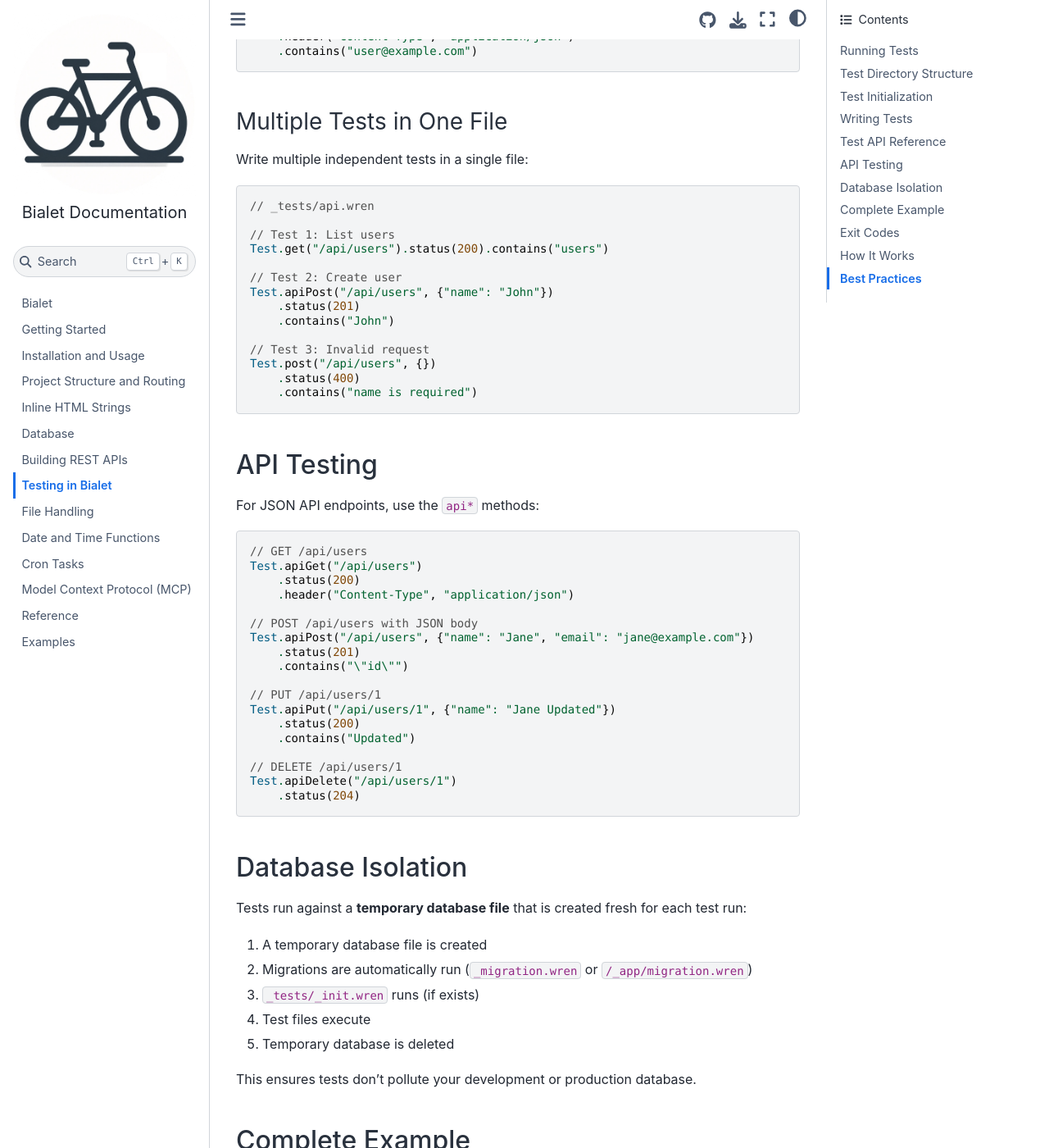
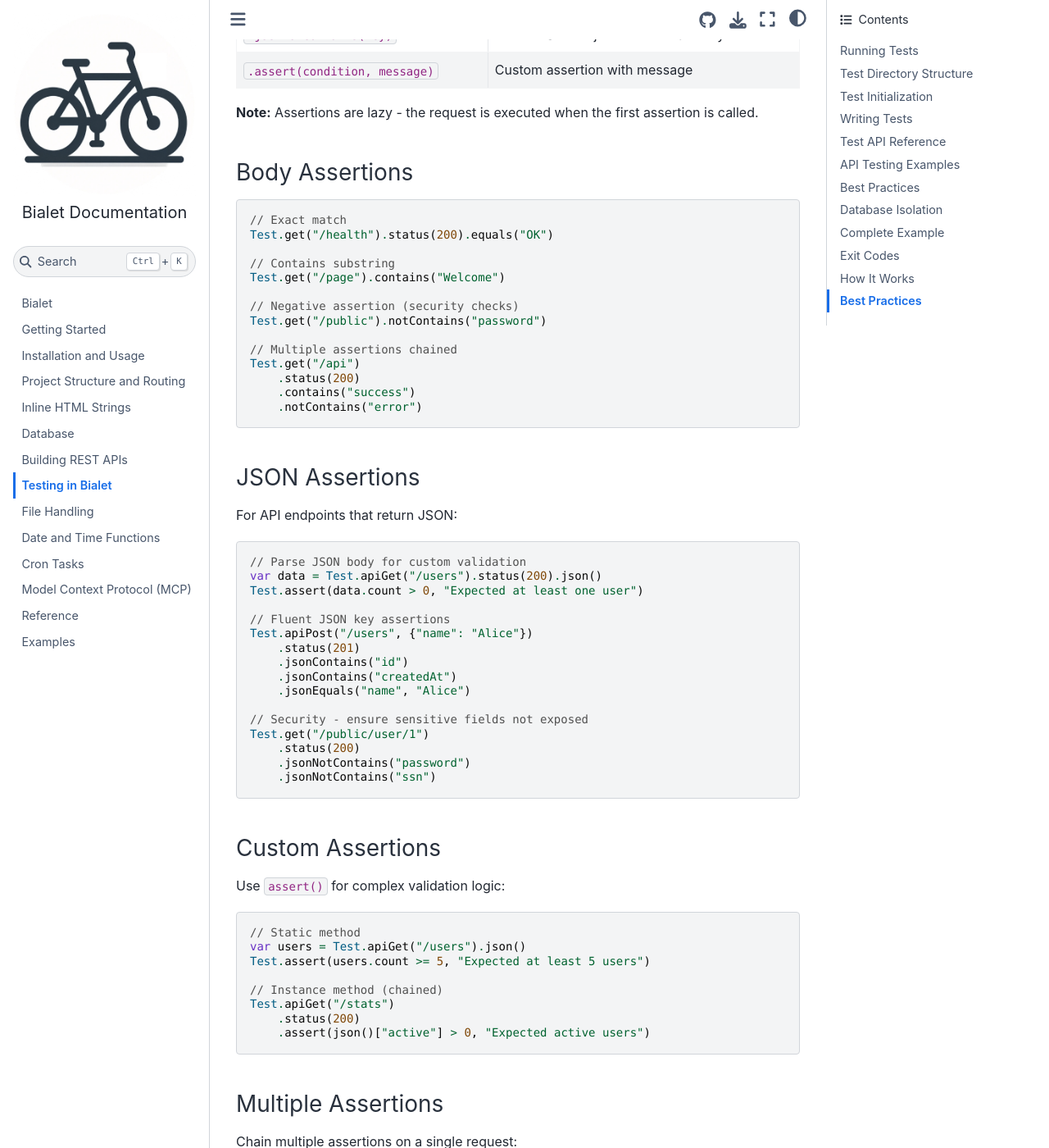
Before and after one commit to bialet/bialet, a Sphinx documentation site: the page built from docs/tests.md, in a window 1280 px wide and 1400 px high, scrolled down 2713 px. Shown: the whole window at 82% size. Built offline with Sphinx 7.4.7 and the Sphinx Book theme 1.1.4, drawn with Linux system fonts in a browser that asks for light colours; some of the changed text lies outside the part shown.

Commit message:
Add comprehensive test assertion methods
Added 7 new assertion methods to Test class:

Body assertions:
- equals(str) - exact body match for precise validation
- notContains(str) - negative assertion for security testing

JSON assertions:
- json() - parse and return JSON body (Map or List)
- jsonContains(key) - fluent JSON key existence check
- jsonEquals(key, value) - fluent JSON value assertion
- jsonNotContains(key) - negative JSON key check for security

Generic helper:
- assert(condition, message) - custom validation without manual Fiber.abort

New test files demonstrating usage:
- docs/examples/_tests/json.wren - JSON API testing with json(), assert()
- docs/examples/_tests/assertions.wren - General assertions with equals(), notContains()

Documentation updates:
- Complete assertion method reference table
- Real examples from test files
- Best practices section
- Security testing patterns

All tests pass: 4/4 (hi, password, json, assertions)

````diff
--- a/docs/tests.md
+++ b/docs/tests.md
@@ -88,10 +88,74 @@
 |-----------|-------------|
 | `.status(code)` | Assert HTTP status code |
 | `.contains(str)` | Assert body contains string |
+| `.equals(str)` | Assert body exactly equals string |
+| `.notContains(str)` | Assert body doesn't contain string |
 | `.header(name)` | Assert header exists |
 | `.header(name, value)` | Assert header equals value |
+| `.json()` | Return parsed JSON body (Map or List) |
+| `.jsonContains(key)` | Assert JSON object has key |
+| `.jsonEquals(key, value)` | Assert JSON key equals value |
+| `.jsonNotContains(key)` | Assert JSON object doesn't have key |
+| `.assert(condition, message)` | Custom assertion with message |
 
 **Note:** Assertions are lazy - the request is executed when the first assertion is called.
+
+### Body Assertions
+
+```wren
+// Exact match
+Test.get("/health").status(200).equals("OK")
+
+// Contains substring
+Test.get("/page").contains("Welcome")
+
+// Negative assertion (security checks)
+Test.get("/public").notContains("password")
+
+// Multiple assertions chained
+Test.get("/api")
+    .status(200)
+    .contains("success")
+    .notContains("error")
+```
+
+### JSON Assertions
+
+For API endpoints that return JSON:
+
+```wren
+// Parse JSON body for custom validation
+var data = Test.apiGet("/users").status(200).json()
+Test.assert(data.count > 0, "Expected at least one user")
+
+// Fluent JSON key assertions
+Test.apiPost("/users", {"name": "Alice"})
+    .status(201)
+    .jsonContains("id")
+    .jsonContains("createdAt")
+    .jsonEquals("name", "Alice")
+
+// Security - ensure sensitive fields not exposed
+Test.get("/public/user/1")
+    .status(200)
+    .jsonNotContains("password")
+    .jsonNotContains("ssn")
+```
+
+### Custom Assertions
+
+Use `assert()` for complex validation logic:
+
+```wren
+// Static method
+var users = Test.apiGet("/users").json()
+Test.assert(users.count >= 5, "Expected at least 5 users")
+
+// Instance method (chained)
+Test.apiGet("/stats")
+    .status(200)
+    .assert(json()["active"] > 0, "Expected active users")
+```
 
 ### Multiple Assertions
 
@@ -125,29 +189,124 @@
     .contains("name is required")
 ```
 
-## API Testing
+## API Testing Examples
 
-For JSON API endpoints, use the `api*` methods:
+### JSON Response Testing
 
 ```wren
-// GET /api/users
-Test.apiGet("/api/users")
+// Test JSON endpoint (from _tests/json.wren)
+// Endpoint returns array of counters from database
+
+// Validate JSON structure
+var data = Test.apiGet("/json").status(200).json()
+Test.assert(data is List, "Expected JSON array")
+
+// Insert test data
+`INSERT OR REPLACE INTO counter (name, value) VALUES ('test1', 10)`.query()
+
+// Test with assertions
+var counters = Test.apiGet("/json").status(200).json()
+Test.assert(counters.count >= 1, "Expected at least 1 counter")
+
+// Validate specific values
+for (counter in counters) {
+  if (counter["name"] == "test1") {
+    Test.assert(counter["value"] == "10", "Expected value '10'")
+  }
+}
+```
+
+### Multiple Assertions
+
+```wren
+// Test with chained assertions (from _tests/assertions.wren)
+Test.get("/hi")
     .status(200)
-    .header("Content-Type", "application/json")
+    .contains("Hello")
+    .contains("World")
+    .notContains("Error")
+    .equals("<h1>👋 Hello World</h1>")
 
-// POST /api/users with JSON body
-Test.apiPost("/api/users", {"name": "Jane", "email": "jane@example.com"})
+// Security testing
+Test.get("/public")
+    .status(200)
+    .notContains("password")
+    .notContains("secret")
+```
+
+### Form Testing
+
+```wren
+// Test form submission
+Test.post("/password", {"password": "test123", "password-check": "test123"})
+    .status(200)
+    .contains("The passwords are the same")
+    .contains("Hash:")
+
+// Test validation
+Test.post("/password", {"password": "abc", "password-check": "xyz"})
+    .status(200)
+    .contains("The passwords are different")
+```
+
+## Best Practices
+
+### Use Appropriate Assertion Methods
+
+```wren
+// ✅ Good - specific assertions
+Test.get("/health").equals("OK")
+Test.apiGet("/users").jsonContains("id")
+
+// ❌ Avoid - too generic
+Test.get("/health").contains("OK")  // Could match "NOT OK"
+```
+
+### Security Testing
+
+Always check that sensitive data isn't exposed:
+
+```wren
+// Ensure passwords/keys not in responses
+Test.get("/public/user")
+    .notContains("password")
+    .jsonNotContains("ssn")
+    .jsonNotContains("api_key")
+```
+
+### Use Custom Assertions for Complex Logic
+
+```wren
+// Instead of manual Fiber.abort()
+var data = Test.apiGet("/stats").json()
+Test.assert(data["active"] > data["inactive"], "More active expected")
+Test.assert(data["total"] == data["active"] + data["inactive"], "Count mismatch")
+```
+
+### Chain Related Assertions
+
+```wren
+// Group related checks together
+Test.apiPost("/users", {"name": "Alice"})
     .status(201)
-    .contains("\"id\"")
+    .jsonContains("id")
+    .jsonContains("createdAt")
+    .jsonEquals("name", "Alice")
+    .jsonEquals("active", true)
+```
 
-// PUT /api/users/1
-Test.apiPut("/api/users/1", {"name": "Jane Updated"})
+### Test Both Success and Failure Cases
+
+```wren
+// Success case
+Test.post("/login", {"user": "admin", "pass": "correct"})
     .status(200)
-    .contains("Updated")
+    .contains("Welcome")
 
-// DELETE /api/users/1
-Test.apiDelete("/api/users/1")
-    .status(204)
+// Failure case
+Test.post("/login", {"user": "admin", "pass": "wrong"})
+    .status(401)
+    .contains("Invalid credentials")
 ```
 
 ## Database Isolation
````
Also changed, not shown: src/bialet_test.wren.inc (+67 -0 lines), 3 other files.
